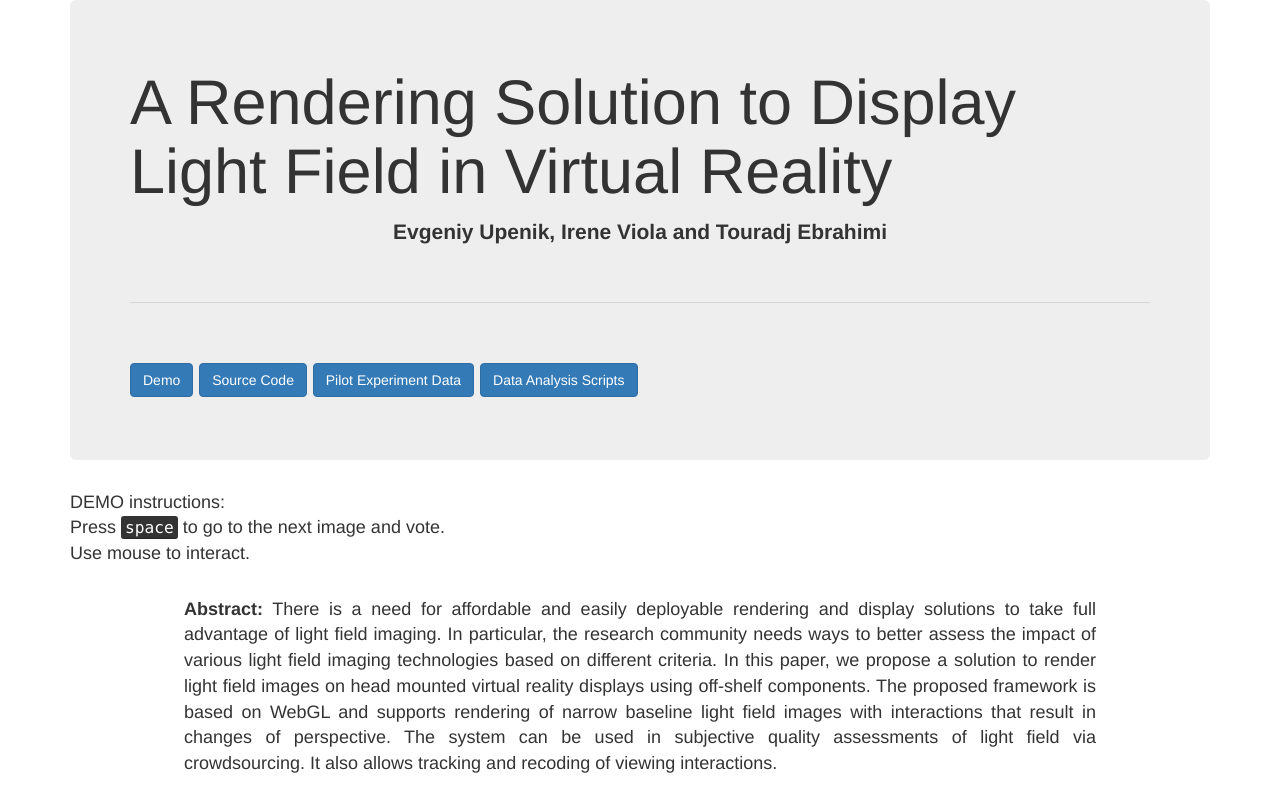
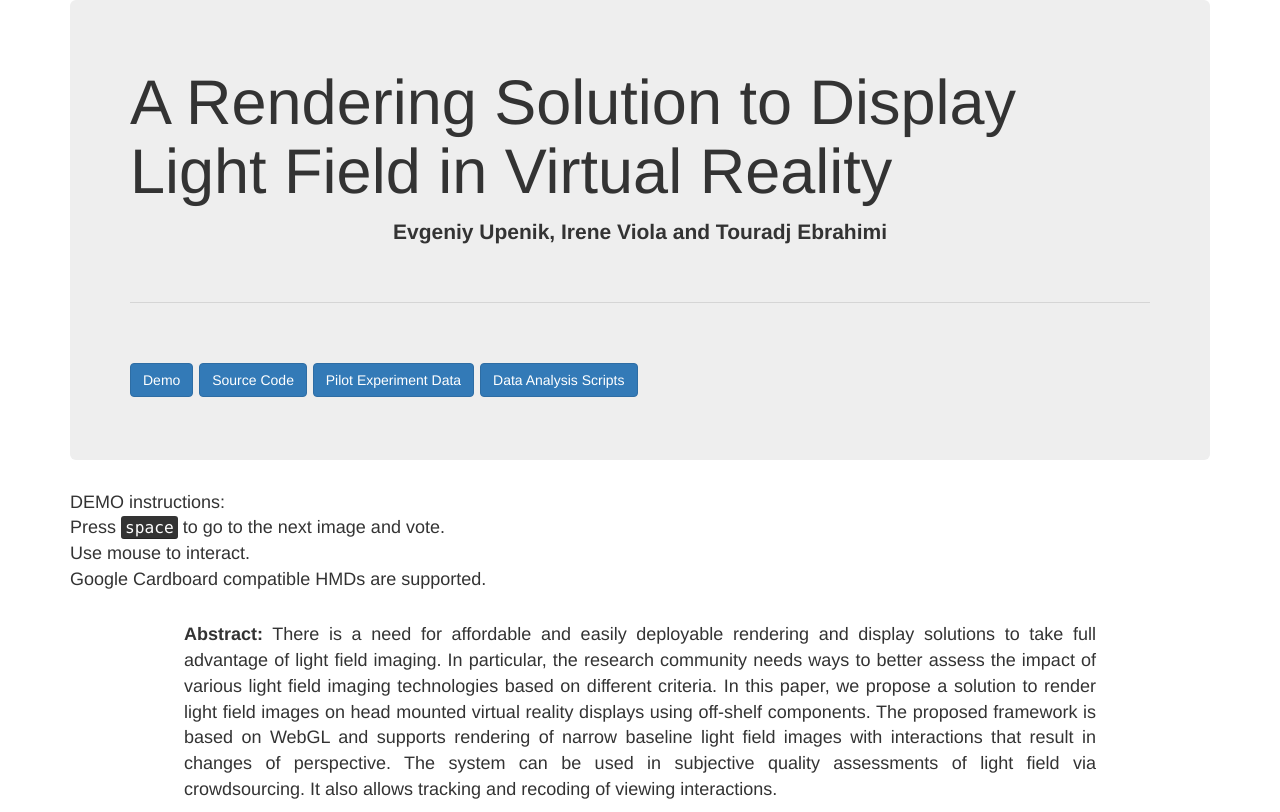
Before and after one commit to mmspg/lightfieldvrtb, a plain HTML site: page index.html in a window 1280 px wide. Drawn offline with nearby package versions, Linux system fonts and the light colour scheme.

Commit message:
Update demo instructions

```diff
--- a/index.html
+++ b/index.html
@@ -34,7 +34,8 @@
   </div>
   <p>DEMO instructions:<br>
     Press <kbd>space</kbd> to go to the next image and vote.<br>
-    Use mouse to interact.
+    Use mouse to interact.<br>
+    Google Cardboard compatible HMDs are supported.
   </p>
   <br>
   <center>
```
